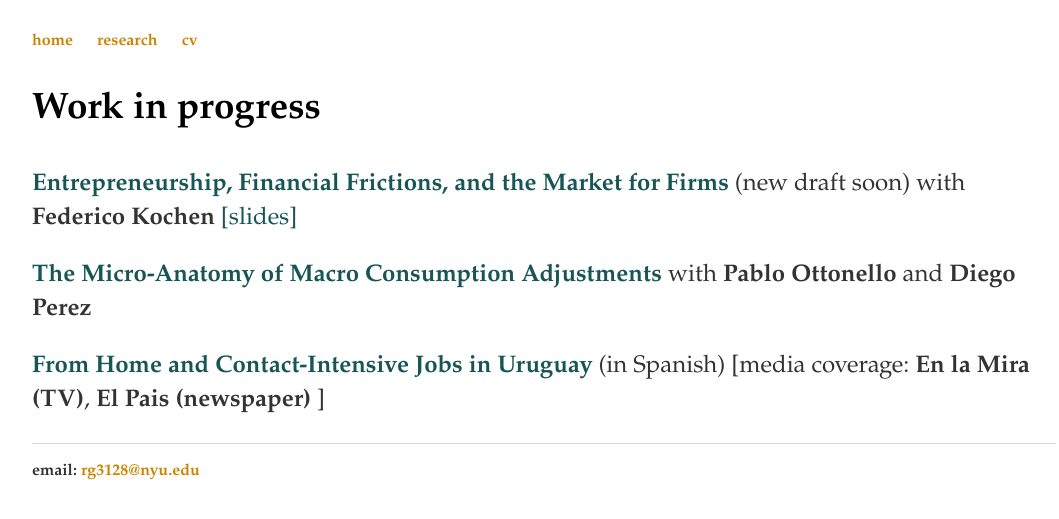
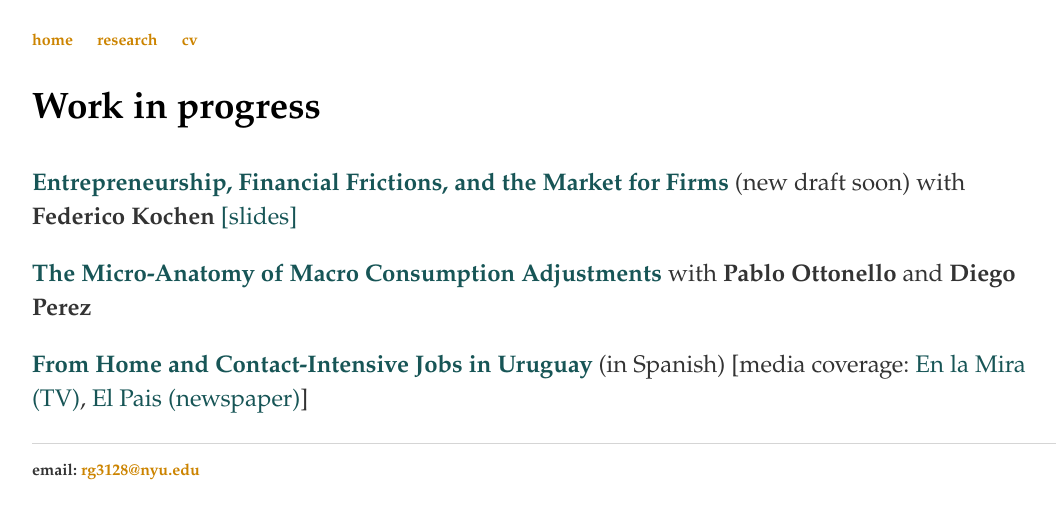
Before and after one commit to rafaguntin/rafaguntin.github.io, a Jekyll site: the page built from research/index.html, in a window 1280 px wide. Shown: the top 519 px of the page, without its empty margins (96-1155 px from the left). Built offline with Jekyll 4.4.1, drawn with Linux system fonts in a browser that asks for light colours.

Commit message:
Update index.html

```diff
--- a/research/index.html
+++ b/research/index.html
@@ -23,8 +23,8 @@ title: Rafael Guntin - Research
 			       href="/research/employment_uru_covid_new.pdf"
 			       target="_blank">From Home and Contact-Intensive Jobs in Uruguay</a> (in Spanish)
 			       [media coverage:
-				<a style="font-weight: bold; color:#333" href="https://www.youtube.com/watch?v=2Gr1WlL259c&t=6383s" target="_blank"> En la Mira (TV)</a>,
-				<a style="font-weight: bold; color:#333" href="https://negocios.elpais.com.uy/noticias/afectan-trabajadores-uruguayos-cuarentena-distanciamiento-fisico.html" target="_blank"> El Pais (newspaper) </a>]
+				<a style="color:#175556" href="https://www.youtube.com/watch?v=2Gr1WlL259c&t=6383s" target="_blank"> En la Mira (TV)</a>,
+				<a style="color:#175556" href="https://negocios.elpais.com.uy/noticias/afectan-trabajadores-uruguayos-cuarentena-distanciamiento-fisico.html" target="_blank"> El Pais (newspaper)</a>]
 			</p>
 
 		</div>
```
